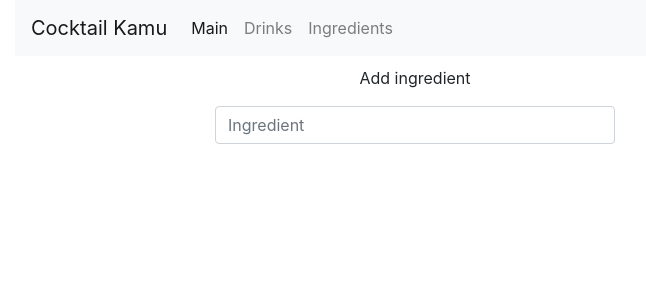
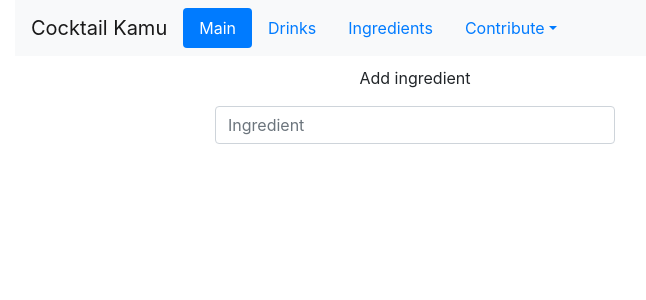
Before and after one commit to joonas175/CocktailKamu, an Angular app in the folder ckweb/: page /home in a window 1280 px wide. Shown: the top 300 px of the page, without its empty margins (225-871 px from the left). Built offline with nearby package versions, Linux system fonts and the light colour scheme.

Commit message:
Add dropdown

```diff
--- a/ckweb/src/app/app.component.html
+++ b/ckweb/src/app/app.component.html
@@ -12,15 +12,23 @@
       <span class="navbar-toggler-icon"></span>
     </button>
     <div class="collapse navbar-collapse" id="navbarSupportedContent">
-      <ul class="navbar-nav mr-auto">
+      <ul class="nav nav-pills mr-auto">
         <li class="nav-item">
           <a class="nav-link" routerLink="home" routerLinkActive="active" pathMatch>Main</a>
         </li>
+
         <li class="nav-item">
           <a class="nav-link" routerLink="recipes/add" routerLinkActive="active">Drinks</a>
         </li>
         <li class="nav-item">
           <a class="nav-link" routerLink="ingredients/add" routerLinkActive="active">Ingredients</a>
+        </li>
+        <li class="nav-item dropdown">
+          <a class="nav-link dropdown-toggle" data-toggle="dropdown" href="#" role="button" aria-haspopup="true" aria-expanded="false">Contribute</a>
+          <div class="dropdown-menu">
+            <a class="dropdown-item" routerLink="recipes/add" routerLinkActive="active">Add drinks</a>
+            <a class="dropdown-item" routerLink="ingredients/add" routerLinkActive="active">Add ingredients</a>
+          </div>
         </li>
       </ul>
     </div>
```
